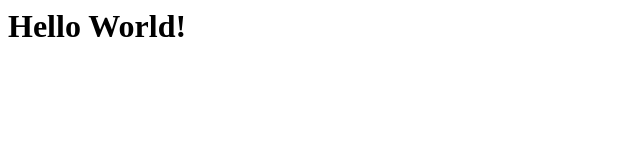
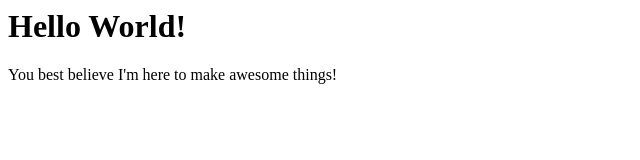
Before and after one commit to chris-baldwin/chris-baldwin.github.io, a plain HTML site: page index.html in a window 1280 px wide. Shown: the whole page, without its empty margins (0-640 px from the left). Drawn offline with Linux system fonts and the light colour scheme.

Commit message:
Added more info

```diff
--- a/index.html
+++ b/index.html
@@ -1 +1,3 @@
 <h1>Hello World!</h1>
+
+<p>You best believe I'm here to make awesome things!</p>
```
